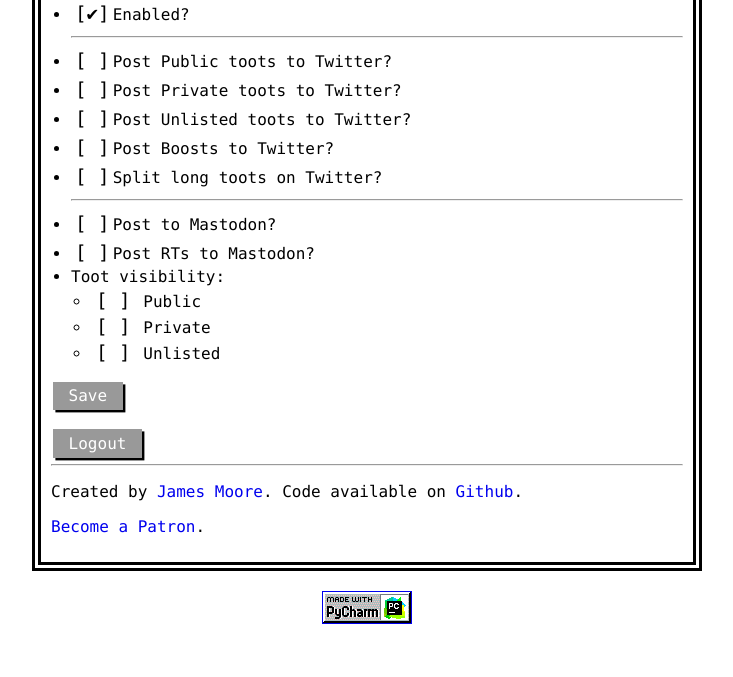
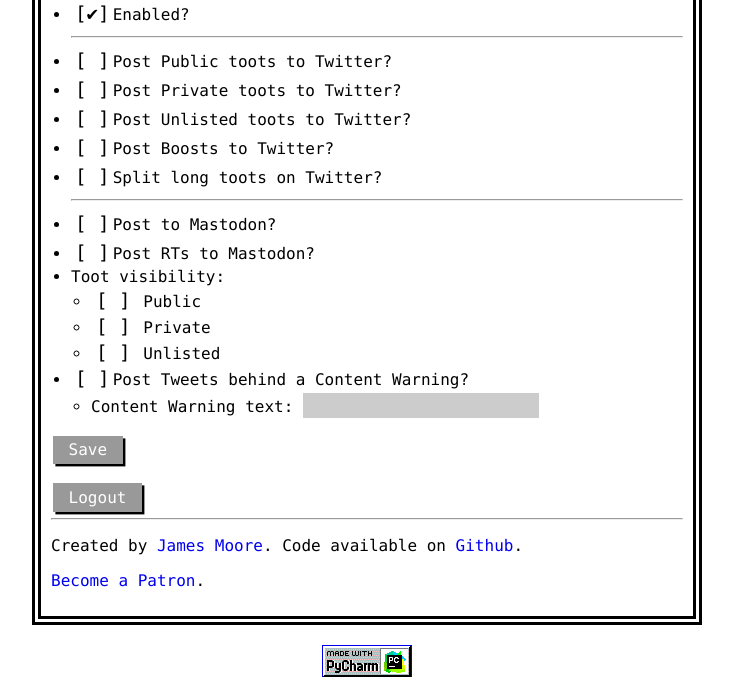
Before and after one commit to FedStoa/moa, a Flask app: template templates/index.html.j2 in a window 1280 px wide. Shown: the part 257-934 px from the top of the page, without its empty margins (273-1006 px from the left). Before the commit the page ends 881 px from the top, so only its background shows below. Run offline with Flask 2, Linux system fonts and the light colour scheme; the template is opened without the code that fills it: values that come from a table or form of the project are taken from there, others are empty; the visitor is signed in with stand-in values (Sample User, id 1); parts of the project's set-up code (start-up, migrations or seed data) failed here and were passed over.

Commit message:
work on #29

```diff
--- a/app.py
+++ b/app.py
@@ -156,9 +156,12 @@ def options():
         if not bridge_found:
             db.session.add(bridge)
 
-    flash("Settings Saved.")
-
-    db.session.commit()
+        flash("Settings Saved.")
+        db.session.commit()
+    else:
+        for e in form.errors.items():
+            flash(e[1][0])
+        return redirect(url_for('index'))
 
     return redirect(url_for('index'))
 
--- a/moa/forms.py
+++ b/moa/forms.py
@@ -1,6 +1,6 @@
 from flask_wtf import FlaskForm
-from wtforms import BooleanField, StringField, SelectField, RadioField
-from wtforms.validators import DataRequired, Email
+from wtforms import BooleanField, StringField, SelectField, RadioField, TextField
+from wtforms.validators import DataRequired, Email, InputRequired, Length
 
 
 class SettingsForm(FlaskForm):
@@ -11,14 +11,17 @@ class SettingsForm(FlaskForm):
     post_unlisted_to_twitter = BooleanField('Post Unlisted toots to Twitter?')
     post_boosts_to_twitter = BooleanField('Post Boosts to Twitter?')
     split_twitter_messages = BooleanField('Split long toots on Twitter?')
+
     post_rts_to_mastodon = BooleanField('Post RTs to Mastodon?')
-
     post_to_mastodon = BooleanField('Post to Mastodon?')
     toot_visibility = RadioField('Toot visibility', choices=[
         ('public', 'Public'),
         ('private', "Private"),
         ('unlisted', 'Unlisted'),
     ])
+    tweets_behind_cw = BooleanField('Post Tweets behind a Content Warning?')
+    tweet_cw_text = StringField('Content Warning text: ',
+                                validators=[Length(min=1,message="Content Warning text can't be empty")])
 
 
 class MastodonIDForm(FlaskForm):
--- a/moa/settings.py
+++ b/moa/settings.py
@@ -1,15 +1,19 @@
 class Settings:
     # These are defined in 2 places because the unpickled settings may be missing a property that's been added
 
+    # Masto -> Twitter
     post_to_twitter = True
     post_private_to_twitter = False
     post_unlisted_to_twitter = False
     split_twitter_messages = True
     post_boosts_to_twitter = True
 
+    # Twitter -> Masto
     post_to_mastodon = True
     post_rts_to_mastodon = True
     toot_visibility = 'public'
+    tweets_behind_cw = False
+    tweet_cw_text = "From birdsite"
 
     def __init__(self):
         self.post_to_twitter = True  # This means post public toots
@@ -21,6 +25,8 @@ class Settings:
         self.post_to_mastodon = True # This means post non-RT tweets
         self.post_rts_to_mastodon = True
         self.toot_visibility = 'public'
+        self.tweets_behind_cw = False
+        self.tweet_cw_text = "From birdsite"
 
     @property
     def post_to_twitter_enabled(self):
--- a/templates/index.html.j2
+++ b/templates/index.html.j2
@@ -44,6 +44,8 @@
                 <li>{{ form.post_to_mastodon }}{{ form.post_to_mastodon.label }}</li>
                 <li>{{ form.post_rts_to_mastodon }}{{ form.post_rts_to_mastodon.label }}</li>
                 <li>{{ form.toot_visibility.label }}: {{ form.toot_visibility }}</li>
+                <li>{{ form.tweets_behind_cw }}{{ form.tweets_behind_cw.label }}</li>
+                <ul><li>{{ form.tweet_cw_text.label }}{{ form.tweet_cw_text }}</li></ul>
             </ul>
             {{ form.csrf_token }}
             <input type="submit" value="Save">
```
